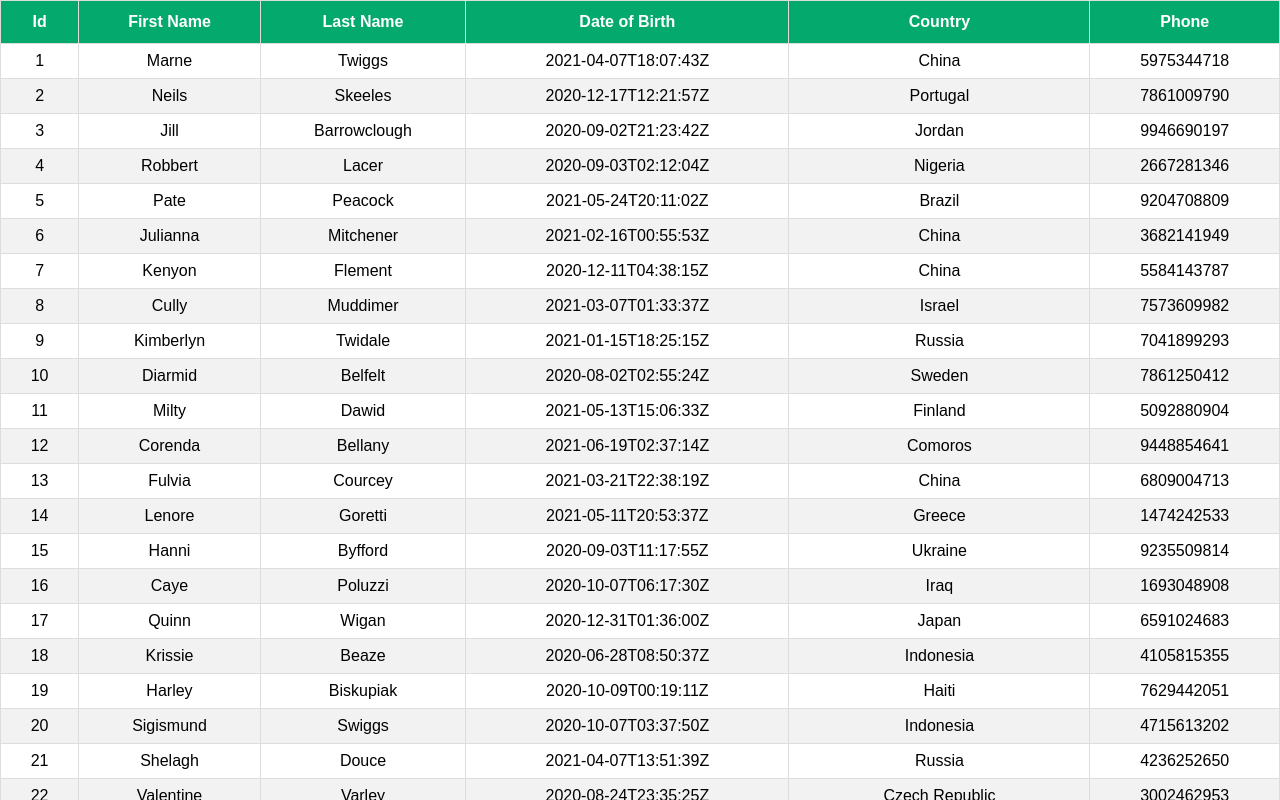
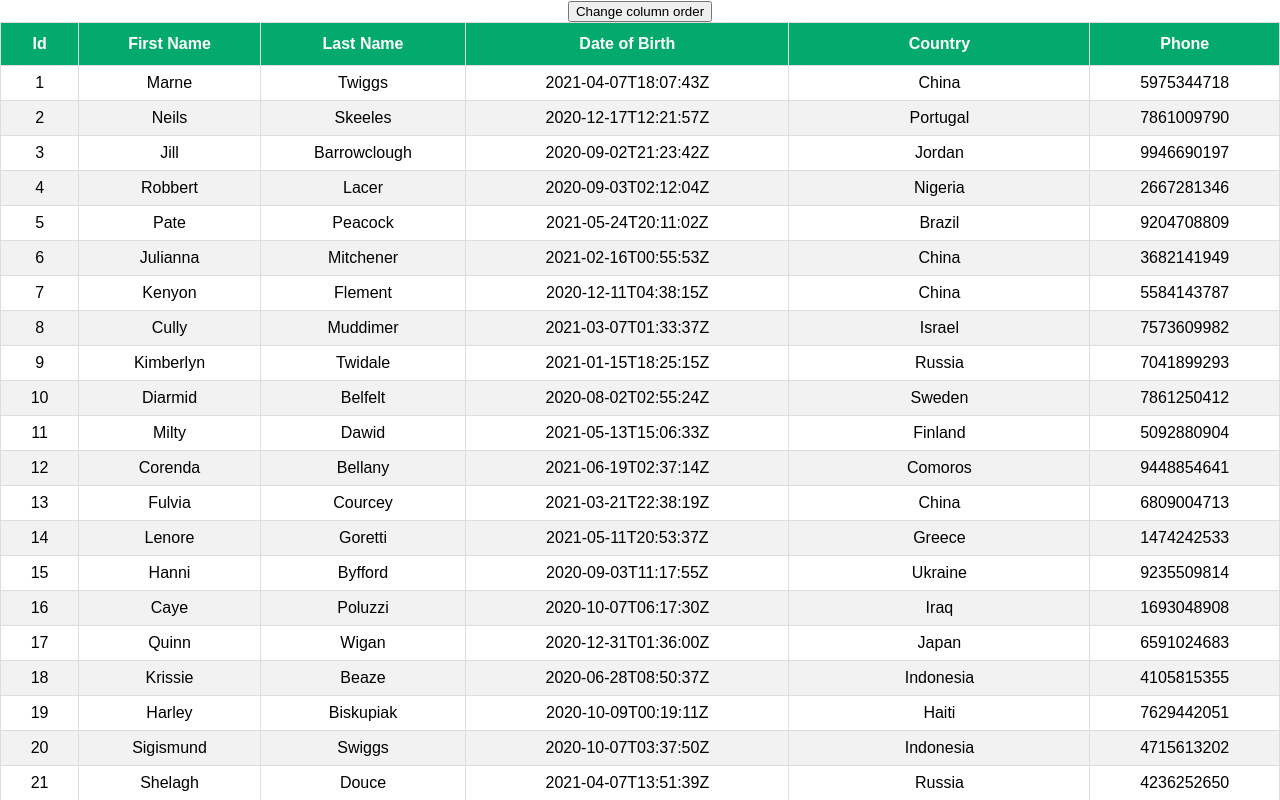
Before and after one commit to iswara108/learn-react-table, a React (Create React App) app: page / in a window 1280 px wide. Shown: the top 800 px of the page. Built offline with nearby package versions, Linux system fonts and the light colour scheme.

Commit message:
arbitrarily change column order

```diff
--- a/src/components/ColumnOrder.tsx
+++ b/src/components/ColumnOrder.tsx
@@ -1,5 +1,5 @@
 import * as React from "react";
-import { useTable } from "react-table";
+import { useTable, useColumnOrder } from "react-table";
 import MOCK_DATA from "../MOCK_DATA.json";
 import { COLUMNS, DataStructure } from "./columns";
 import "./table.css";
@@ -15,9 +15,23 @@ export const ColumnOrder = () => {
     footerGroups,
     rows,
     prepareRow,
-  } = useTable<DataStructure>({ columns, data });
+    setColumnOrder,
+  } = useTable<DataStructure>({ columns, data }, useColumnOrder);
+
+  const changeOrder = () => {
+    setColumnOrder([
+      "id",
+      "first_name",
+      "last_name",
+      "phone",
+      "country",
+      "date_of_birth",
+    ]);
+  };
 
   return (
+    <>
+      <button onClick={changeOrder}>Change column order</button>
       <table {...getTableProps()}>
         <thead>
           {headerGroups.map(headerGroup => (
@@ -50,5 +64,6 @@ export const ColumnOrder = () => {
           ))}
         </tfoot>
       </table>
+    </>
   );
 };
```
Lines whose indentation alone changed are shown as unchanged.
